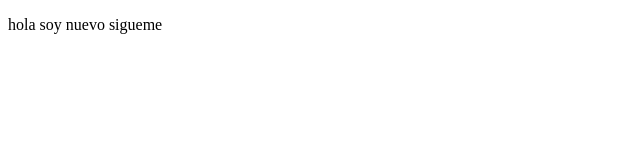
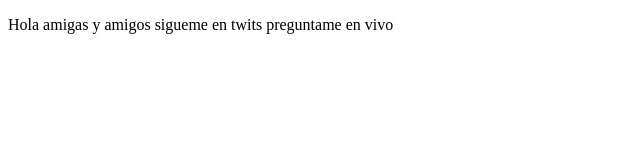
Before and after one commit to chenchihtsai/proyectoDemoCursoPrework, a plain HTML site: page index.html in a window 1280 px wide. Shown: the whole page, without its empty margins (0-640 px from the left). Drawn offline with Linux system fonts and the light colour scheme.

Commit message:
cambios agragamos a sitios de twitch

```diff
--- a/index.html
+++ b/index.html
@@ -7,6 +7,6 @@
     <title>hola mundo</title>
 </head>
 <body>
-    <p>hola soy nuevo sigueme</p>
+    <p>Hola amigas y amigos sigueme en twits preguntame en vivo</p>
 </body>
 </html>
```
